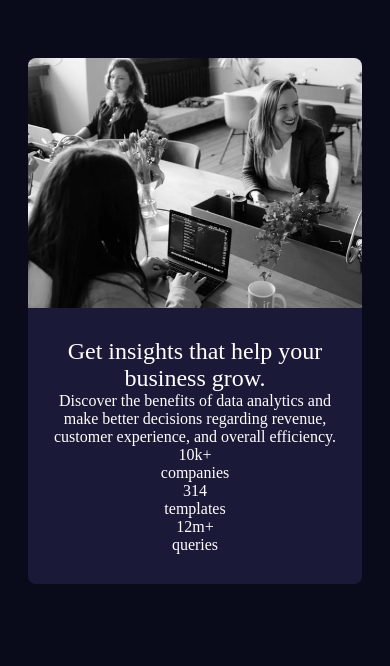
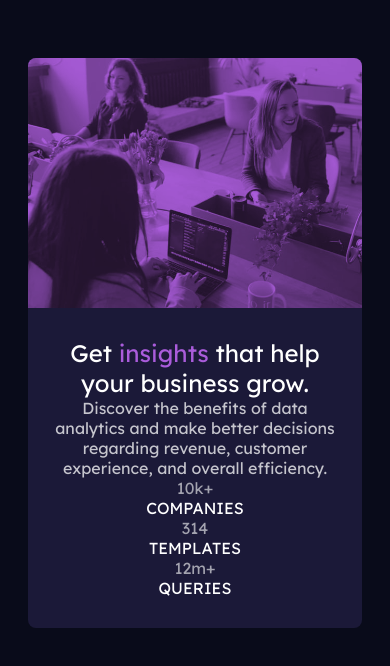
Before and after one commit to Manmohan7/fm-stats-preview-card, a website: page index.html in a window 390 px wide. Drawn offline with Linux system fonts and the light colour scheme.

Commit message:
mobile display update

```diff
--- a/index.html
+++ b/index.html
@@ -3,6 +3,9 @@
 <head>
   <meta charset="UTF-8">
   <meta name="viewport" content="width=device-width, initial-scale=1.0"> <!-- displays site properly based on user's device -->
+
+  <link rel="preconnect" href="https://fonts.gstatic.com">
+  <link href="https://fonts.googleapis.com/css2?family=Inter:wght@400;700&family=Lexend+Deca&display=swap" rel="stylesheet">
 
   <link rel="icon" type="image/png" sizes="32x32" href="./images/favicon-32x32.png">
   <link rel="stylesheet" href="./css/main.css">
@@ -18,7 +21,7 @@
 
     <div class="card-content">
       <div class="content-title">
-        Get insights that help your business grow.
+        Get <span class="accent">insights</span> that help your business grow.
       </div>
 
       <div class="content-description">
--- a/scss/main.scss
+++ b/scss/main.scss
@@ -7,38 +7,64 @@ $color-white-light: hsla(0, 0%, 100%, 0.75);
 $color-white-lighter: hsla(0, 0%, 100%, 0.6);
 
 body {
-
   background-color: $color-blue-dark;
   padding: 50px 20px;
 
   .card {
-    max-width: 400px;
-    margin: 0 auto;
+    background-color: $color-blue;
+    border-radius: 8px;
+    color: $color-white;
     display: flex;
     flex-direction: column;
-    background-color: $color-blue;
-    color: $color-white;
-    border-radius: 8px;
+    font-family: 'Inter', sans-serif;
+    margin: 0 auto;
+    max-width: 400px;
     overflow: hidden;
 
     &-img {
+      background-color: $color-blue-light;
+      height: 250px;
       width: 100%;
-      height: 250px;
+
 
       img {
         height: 100%;
         width: 100%;
         object-fit: cover;
+        mix-blend-mode: multiply;
+        filter: opacity(0.8);
       }
     }
 
     &-content {
+      font-family: 'Lexend Deca', sans-serif;
       padding: 30px 25px;
       text-align: center;
 
       .content-title {
         font-size: 24px;
       }
+
+      .content-description {
+        color: $color-white-light;
+      }
+
+      .content-stats {
+        display: flex;
+        flex-direction: column;
+
+        .stat-title {
+          color: $color-white-lighter;
+        }
+
+        .stat-description {
+          text-transform: uppercase;
+        }
+      }
+    }
+
+    .accent {
+      color: $color-blue-light;
     }
   }
 }
```
Also changed, not shown: css/main.css.
